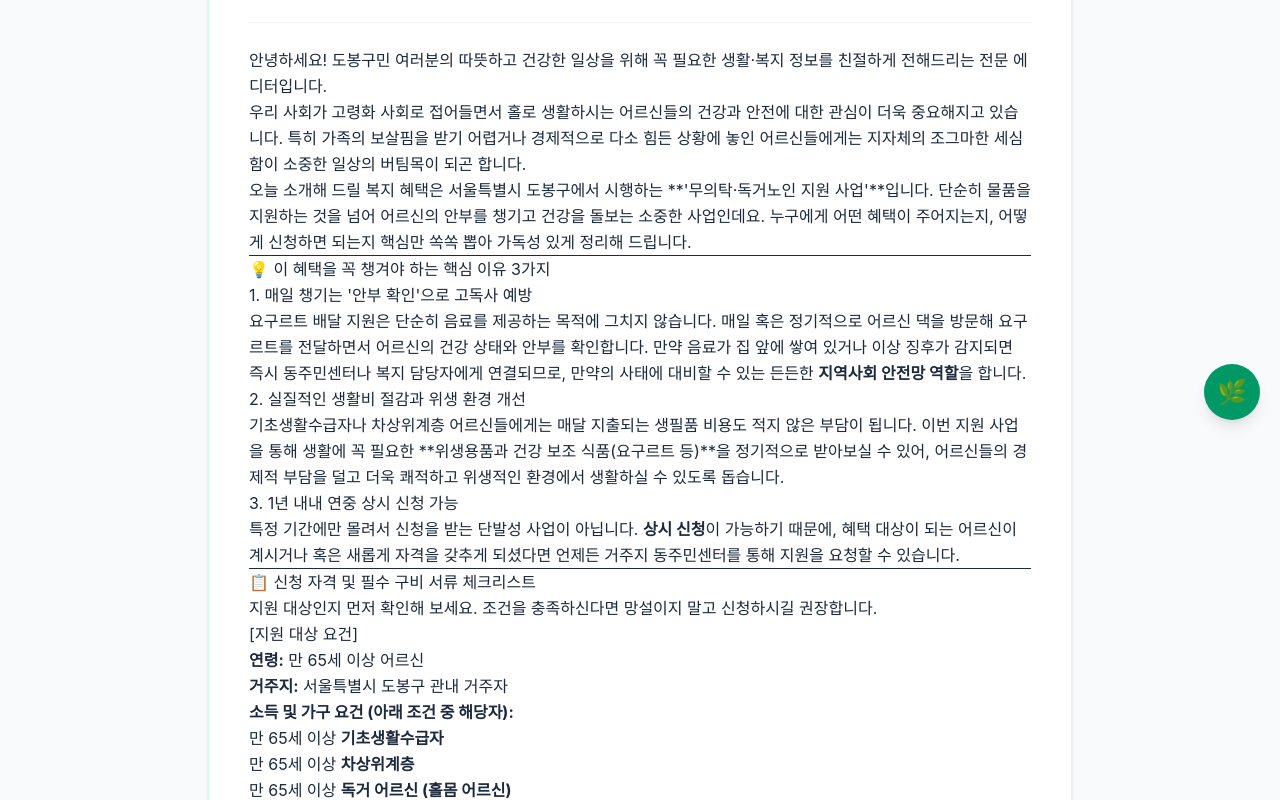
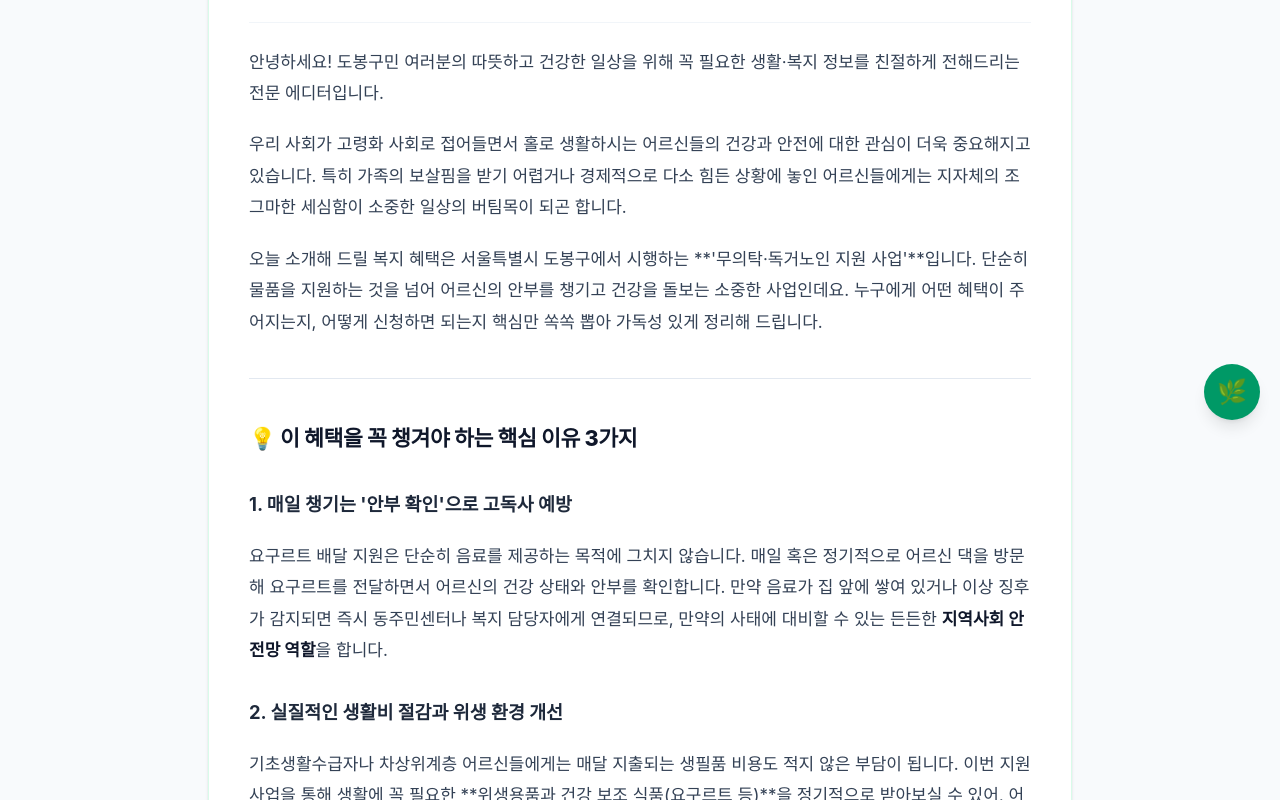
Before and after one commit to editor823/my-local-info_n, a Next.js app: page /blog/dobong-childbirth-support-allowance in a window 1280 px wide. Shown: the part 360-1160 px from the top of the page. Built offline with nearby package versions, Linux system fonts and the light colour scheme.

Commit message:
style: 블로그 본문 글자 크기 확대 및 문단/줄간격 가독성 대폭 개선

```diff
--- a/src/app/blog/[slug]/page.tsx
+++ b/src/app/blog/[slug]/page.tsx
@@ -97,7 +97,7 @@
           </div>
 
           {/* 마크다운 렌더링 본문 */}
-          <div className="prose prose-slate max-w-none prose-headings:font-black prose-headings:text-slate-900 prose-headings:tracking-tight prose-a:text-emerald-600 prose-a:no-underline hover:prose-a:underline leading-relaxed text-sm sm:text-base">
+          <div className="article-content max-w-none">
             <ReactMarkdown remarkPlugins={[remarkGfm]}>
               {post.content}
             </ReactMarkdown>
--- a/src/app/globals.css
+++ b/src/app/globals.css
@@ -16,3 +16,84 @@
   background: #f8fafc;
   color: #1e293b;
 }
+
+/* 블로그 본문 가독성 강화 스타일 (글자 크기 & 여백 최적화) */
+.article-content {
+  font-size: 1.0625rem; /* 17px */
+  line-height: 1.85; /* 편안한 줄 간격 */
+  color: #334155;
+}
+
+.article-content p {
+  margin-top: 1.25rem;
+  margin-bottom: 1.25rem;
+}
+
+.article-content h2 {
+  font-size: 1.625rem; /* 26px */
+  font-weight: 800;
+  color: #0f172a;
+  margin-top: 2.75rem;
+  margin-bottom: 1.25rem;
+  letter-spacing: -0.02em;
+}
+
+.article-content h3 {
+  font-size: 1.35rem; /* 21.6px */
+  font-weight: 800;
+  color: #0f172a;
+  margin-top: 2.25rem;
+  margin-bottom: 1rem;
+  letter-spacing: -0.015em;
+}
+
+.article-content h4 {
+  font-size: 1.15rem; /* 18.4px */
+  font-weight: 700;
+  color: #1e293b;
+  margin-top: 1.75rem;
+  margin-bottom: 0.75rem;
+}
+
+.article-content ul,
+.article-content ol {
+  margin-top: 1.25rem;
+  margin-bottom: 1.25rem;
+  padding-left: 1.5rem;
+}
+
+.article-content li {
+  margin-top: 0.65rem;
+  margin-bottom: 0.65rem;
+  line-height: 1.8;
+}
+
+.article-content ul {
+  list-style-type: disc;
+}
+
+.article-content ol {
+  list-style-type: decimal;
+}
+
+.article-content hr {
+  margin-top: 2.5rem;
+  margin-bottom: 2.5rem;
+  border: 0;
+  border-top: 1px solid #e2e8f0;
+}
+
+.article-content blockquote {
+  margin-top: 1.5rem;
+  margin-bottom: 1.5rem;
+  padding: 1rem 1.25rem;
+  background-color: #f1f5f9;
+  border-left: 4px solid #10b981;
+  border-radius: 0.75rem;
+  color: #475569;
+}
+
+.article-content strong {
+  font-weight: 700;
+  color: #0f172a;
+}
```
